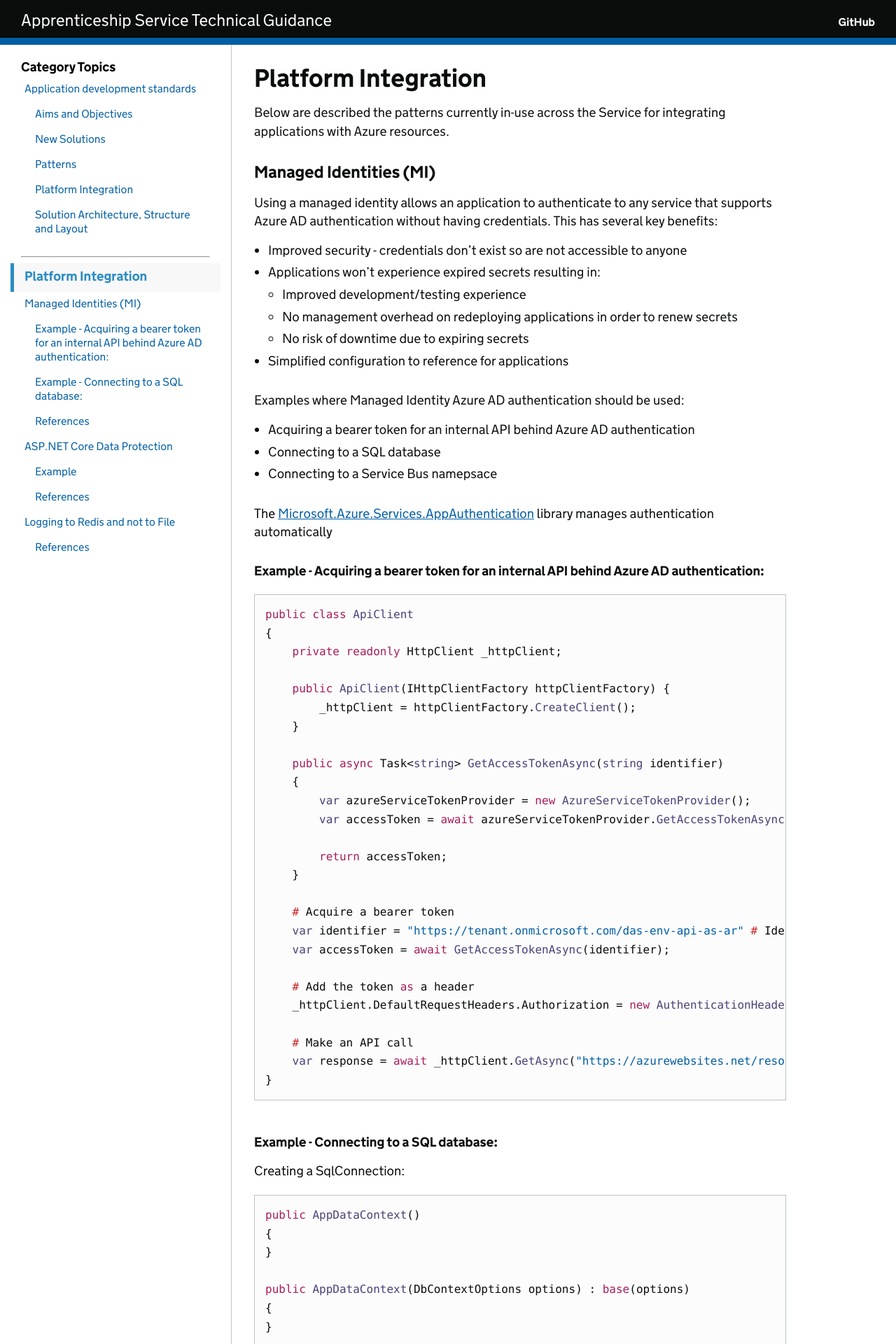
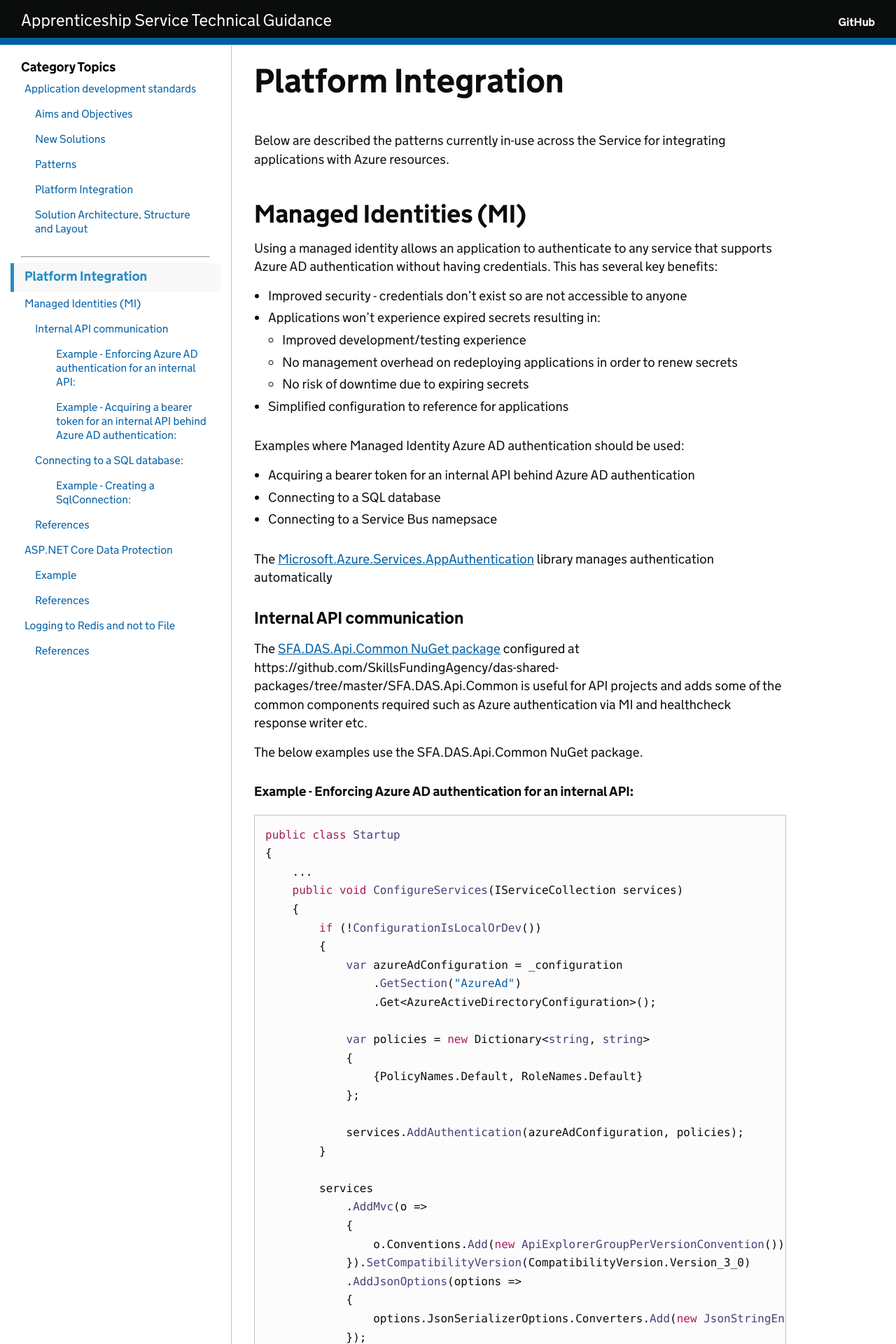
Before and after one commit to SkillsFundingAgency/das-technical-guidance, a Jekyll site: the page built from collections/_development_standards/platform-integration.md, in a window 1280 px wide. Shown: the top 1920 px of the page at 70% size. Built offline with Jekyll 4.4.1, drawn with Linux system fonts in a browser that asks for light colours; some of the changed text lies outside the part shown.

Commit message:
Added code snippet examples and example links for internal API communication via MIs (#25)

````diff
--- a/collections/_development_standards/platform-integration.md
+++ b/collections/_development_standards/platform-integration.md
@@ -4,11 +4,11 @@ title:  "Platform Integration"
 category: development_standards
 ---
 
-## Platform Integration
+# Platform Integration
 
 Below are described the patterns currently in-use across the Service for integrating applications with Azure resources.
 
-### Managed Identities (MI)
+## Managed Identities (MI)
 
 Using a managed identity allows an application to authenticate to any service that supports Azure AD authentication without having credentials.  This has several key benefits:
 * Improved security - credentials don't exist so are not accessible to anyone
@@ -26,40 +26,88 @@ Examples where Managed Identity Azure AD authentication should be used:
 
 The [Microsoft.Azure.Services.AppAuthentication](https://www.nuget.org/packages/Microsoft.Azure.Services.AppAuthentication) library manages authentication automatically
 
+### Internal API communication
+
+The [SFA.DAS.Api.Common NuGet package](https://www.nuget.org/packages/SFA.DAS.Api.Common/) configured at https://github.com/SkillsFundingAgency/das-shared-packages/tree/master/SFA.DAS.Api.Common is useful for API projects and adds some of the common components required such as Azure authentication via MI and healthcheck response writer etc.
+
+The below examples use the SFA.DAS.Api.Common NuGet package.
+
+#### Example - Enforcing Azure AD authentication for an internal API:
+
+```csharp
+public class Startup
+{
+    ...
+    public void ConfigureServices(IServiceCollection services)
+    {
+        if (!ConfigurationIsLocalOrDev())
+        {
+            var azureAdConfiguration = _configuration
+                .GetSection("AzureAd")
+                .Get<AzureActiveDirectoryConfiguration>();
+
+            var policies = new Dictionary<string, string>
+            {
+                {PolicyNames.Default, RoleNames.Default}
+            };
+
+            services.AddAuthentication(azureAdConfiguration, policies);
+        }
+
+        services
+            .AddMvc(o =>
+            {
+                o.Conventions.Add(new ApiExplorerGroupPerVersionConvention());
+            }).SetCompatibilityVersion(CompatibilityVersion.Version_3_0)
+            .AddJsonOptions(options =>
+            {
+                options.JsonSerializerOptions.Converters.Add(new JsonStringEnumConverter());
+            });
+    }
+    ...
+    public void Configure(IApplicationBuilder app, IWebHostEnvironment env, IIndexBuilder indexBuilder, ILogger<Startup> logger)
+    {
+        ...
+        app.UseAuthentication();
+        ...
+    }
+    ...
+}
+```
+As used in: [Courses API StartUp.cs](https://github.com/SkillsFundingAgency/das-courses-api/blob/9b72748417e74dc510266ad67f92b5fd844fbfb1/src/SFA.DAS.Courses.Api/Startup.cs)
+
 #### Example - Acquiring a bearer token for an internal API behind Azure AD authentication:
 
 ```csharp
-public class ApiClient
+public class InternalApiClient<T> : ApiClient<T>, IInternalApiClient<T> where T : IInternalApiConfiguration
 {
-    private readonly HttpClient _httpClient;
+    private readonly IAzureClientCredentialHelper _azureClientCredentialHelper;
 
-    public ApiClient(IHttpClientFactory httpClientFactory) {
-        _httpClient = httpClientFactory.CreateClient();
+    public InternalApiClient(
+        IHttpClientFactory httpClientFactory,
+        T apiConfiguration,
+        IWebHostEnvironment hostingEnvironment,
+        IAzureClientCredentialHelper azureClientCredentialHelper) : base(httpClientFactory, apiConfiguration, hostingEnvironment)
+    {
+        _azureClientCredentialHelper = azureClientCredentialHelper;
     }
 
-    public async Task<string> GetAccessTokenAsync(string identifier)
+    protected override async Task AddAuthenticationHeader()
     {
-        var azureServiceTokenProvider = new AzureServiceTokenProvider();
-        var accessToken = await azureServiceTokenProvider.GetAccessTokenAsync(identifier);
-
-        return accessToken;
+        if (!HostingEnvironment.IsDevelopment())
+        {
+            var accessToken = await _azureClientCredentialHelper.GetAccessTokenAsync(Configuration.Identifier);
+            HttpClient.DefaultRequestHeaders.Authorization = new AuthenticationHeaderValue("Bearer", accessToken);
+        }
     }
-
-    # Acquire a bearer token
-    var identifier = "https://tenant.onmicrosoft.com/das-env-api-as-ar" # IdentifierUri of Azure AD App registration
-    var accessToken = await GetAccessTokenAsync(identifier);
-
-    # Add the token as a header
-    _httpClient.DefaultRequestHeaders.Authorization = new AuthenticationHeaderValue("Bearer", accessToken);
-
-    # Make an API call
-    var response = await _httpClient.GetAsync("https://azurewebsites.net/resource/resourceid");
+    ...
 }
 ```
+As used in [Shared Outer API InternalApiClient.cs](https://github.com/SkillsFundingAgency/das-apim-endpoints/blob/4c8da6f2ab75c50d15f0e6d510eac4b2cb0ef792/src/SFA.DAS.SharedOuterApi/Infrastructure/InternalApiClient.cs)
 
-#### Example - Connecting to a SQL database:
+### Connecting to a SQL database:
 
-Creating a SqlConnection:
+#### Example - Creating a SqlConnection:
 
 ```csharp
 public AppDataContext()
@@ -120,14 +168,14 @@ public static class AddDatabaseExtension
 
 As used in: [Courses API AddDatabaseExtension.cs](https://github.com/SkillsFundingAgency/das-courses-api/blob/2c83a21b65bde54ee8ceed9d29c812880cf401bf/src/SFA.DAS.Courses.Api/AppStart/AddDatabaseExtension.cs)
 
-#### References
+### References
 
 * [Managed Identity Documentation](https://docs.microsoft.com/en-us/azure/active-directory/managed-identities-azure-resources/)
 * [MI Overview - Microsoft](https://docs.microsoft.com/en-us/azure/active-directory/managed-identities-azure-resources/overview)
 * [MI Obtain tokens for Azure resources - Microsoft](https://docs.microsoft.com/en-us/azure/app-service/overview-managed-identity?tabs=dotnet#asal)
 * [MI Connecting to a SQL database - Microsoft](https://docs.microsoft.com/en-us/azure/app-service/app-service-web-tutorial-connect-msi)
 
-### ASP.NET Core Data Protection
+## ASP.NET Core Data Protection
 
 Web applications often need to store security-sensitive data. The ASP.NET Core data protection stack is designed to serve as the long-term replacement for the `<machineKey>` element in ASP.NET 1.x - 4.x. One common use of Data Protection is the storing of cookies for apps using the standard ASP.NET Core cookie authentication.
 
@@ -147,7 +195,7 @@ These exceptions correlate with users receiving an error page when signing in.
 
 To maintain zero-downtime releases for Apprenticeship Service applications and prevent other Data Protection exceptions, Data Protection keys should be persisted to the environment's Redis Cache, where the redis connection string and database number are in the application's configuration.
 
-#### Example
+### Example
 
 ```csharp
 using Microsoft.AspNetCore.DataProtection;
@@ -189,13 +237,13 @@ namespace SFA.DAS.AppName.Web.Startup
 
 [Example](https://github.com/SkillsFundingAgency/das-employercommitments-v2/pull/137/files) of persisting data protection keys in an Apprenticeship Service app.
 
-#### References
+### References
 
 * [ASP.NET Core Data Protection overview](https://docs.microsoft.com/en-us/aspnet/core/security/data-protection/introduction?view=aspnetcore-5.0)
 * [Configuring ASP.NET Core Data Protection](https://docs.microsoft.com/en-us/aspnet/core/security/data-protection/configuration/overview?view=aspnetcore-3.1)
 * [Data Protection key management and lifetime in ASP.NET Core](https://docs.microsoft.com/en-us/aspnet/core/security/data-protection/configuration/default-settings?view=aspnetcore-3.1)
 
-### Logging to Redis and not to File
+## Logging to Redis and not to File
 
 All applications use NLog to write logs to logging Redis Cache on Azure instances.
 
@@ -221,6 +269,6 @@ For local development, it is useful to log to File.
 
 [Example](https://github.com/SkillsFundingAgency/das-providercommitments/pull/176/files) of NLog configuration, with logging to File for develeopment mode and logging to Redis for non-development mode (running on Azure app services).
 
-#### References
+### References
 
 * [App Service local cache size limits](https://docs.microsoft.com/en-us/azure/app-service/overview-local-cache#how-the-local-cache-changes-the-behavior-of-app-service)
````
